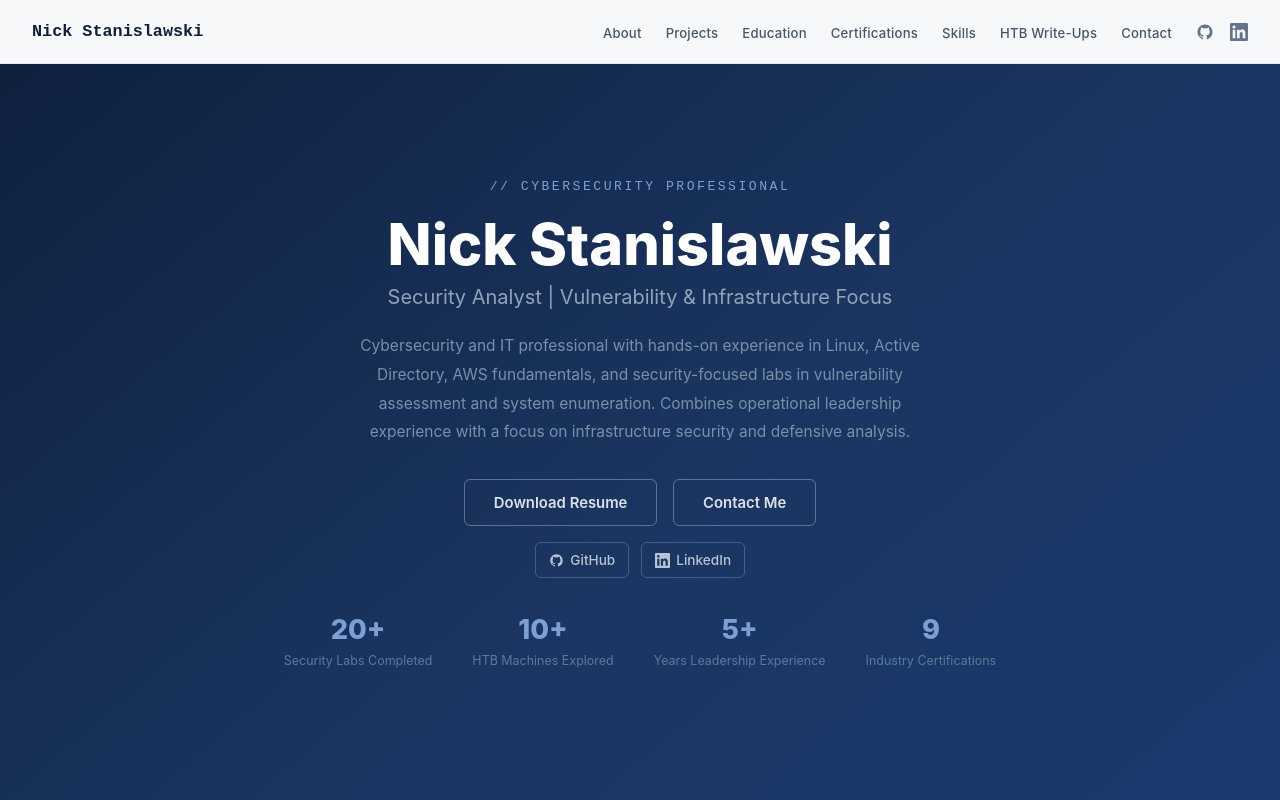
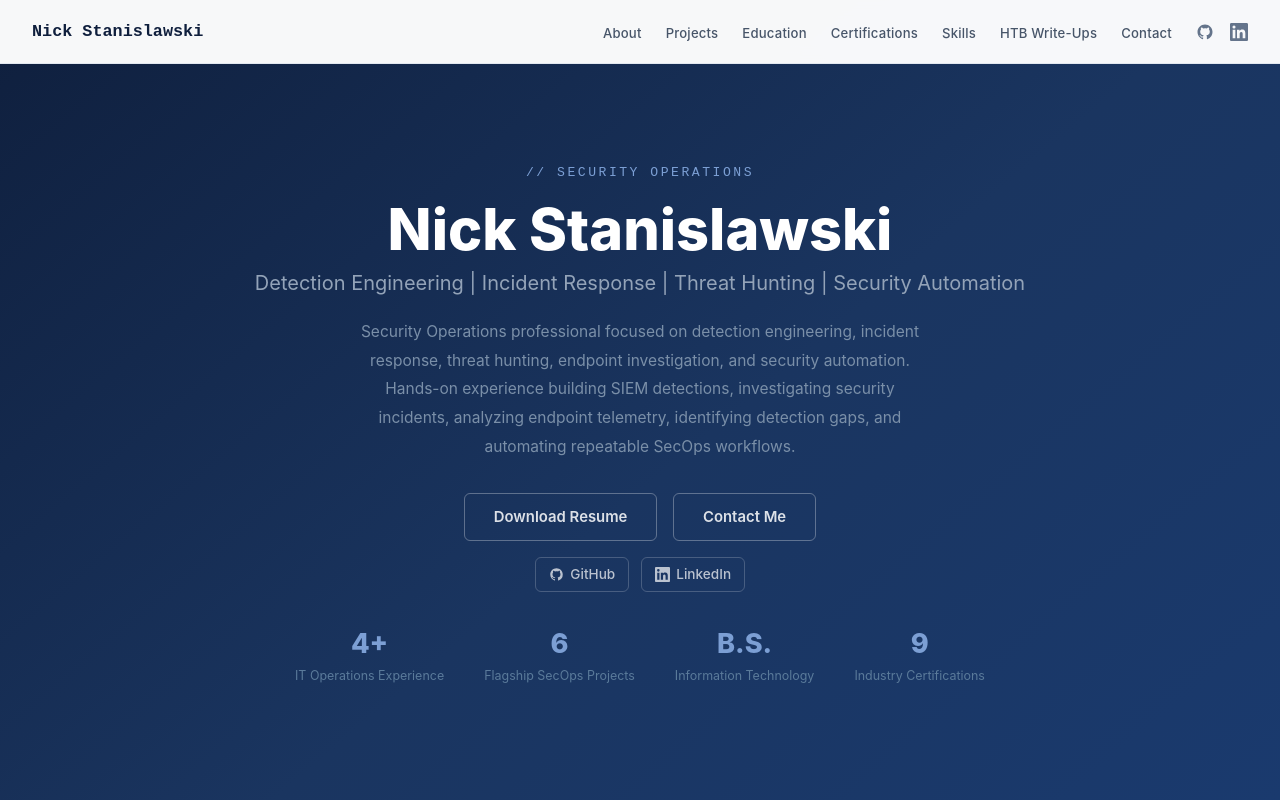
Before and after one commit to NickStanislawski/portfolio, a React (Vite) app: page / in a window 1280 px wide. Shown: the top 800 px of the page. Built offline with nearby package versions, Linux system fonts and the light colour scheme.

Commit message:
update to SecOps

```diff
--- a/index.html
+++ b/index.html
@@ -4,7 +4,7 @@
     <meta charset="UTF-8" />
     <!-- <link rel="icon" type="image/svg+xml" href="/vite.svg" /> -->
     <meta name="viewport" content="width=device-width, initial-scale=1.0" />
-    <title> Site Name</title>
+    <title> Nick Stanislawski</title>
   </head>
   <body>
     <div id="root"></div>
--- a/src/Components/Hero.tsx
+++ b/src/Components/Hero.tsx
@@ -25,7 +25,7 @@ export const Hero = () => (
           marginBottom: "1rem",
         }}
       >
-        // CYBERSECURITY PROFESSIONAL
+        // SECURITY OPERATIONS
       </span>
       <h1
         style={{
@@ -46,7 +46,7 @@ export const Hero = () => (
           margin: "0 0 1.25rem",
         }}
       >
-        Security Analyst | Vulnerability & Infrastructure Focus
+        Detection Engineering | Incident Response | Threat Hunting | Security Automation
       </p>
       <p
         style={{
@@ -57,11 +57,7 @@ export const Hero = () => (
           fontSize: "0.97rem",
         }}
       >
-        Cybersecurity and IT professional with hands-on experience in Linux,
-        Active Directory, AWS fundamentals, and security-focused labs in
-        vulnerability assessment and system enumeration. Combines operational
-        leadership experience with a focus on infrastructure security and
-        defensive analysis.
+        Security Operations professional focused on detection engineering, incident response, threat hunting, endpoint investigation, and security automation. Hands-on experience building SIEM detections, investigating security incidents, analyzing endpoint telemetry, identifying detection gaps, and automating repeatable SecOps workflows.
       </p>
 
       <div
@@ -137,9 +133,9 @@ export const Hero = () => (
         }}
       >
         {[
-          ["20+", "Security Labs Completed"],
-          ["10+", "HTB Machines Explored"],
-          ["5+", "Years Leadership Experience"],
+          ["4+", "IT Operations Experience"],
+          ["6", "Flagship SecOps Projects"],
+          ["B.S.", "Information Technology"],
           ["9", "Industry Certifications"],
         ].map(([n, l]) => (
           <div key={l} style={{ textAlign: "center" }}>
--- a/src/Components/contact.tsx
+++ b/src/Components/contact.tsx
@@ -38,8 +38,8 @@ export const Contact = ({ style }: Props) => {
     },
     {
       label: "Email",
-      val: "nickstan1110@gmail.com",
-      href: "mailto:nickstan1110@gmail.com",
+      val: "nick.stanislawski@outlook.com",
+      href: "mailto:nick.stanislawski@outlook.com",
       icon: (
         <svg
           width="16"
--- a/src/Pages/MainPage.tsx
+++ b/src/Pages/MainPage.tsx
@@ -3,7 +3,7 @@ import { projects } from "../Entities/projects";
 // import { labs } from "../Entities/labs";
 import { Footer } from "../Components/footer";
 import { Contact } from "../Components/contact";
-import { HTBWriteups } from "../Components/HTBWriteups";
+// import { HTBWriteups } from "../Components/HTBWriteups";
 // import { CVEWriteups } from "../Components/CVEWriteups";
 import Certifications from "../Components/Certifications";
 import { Education } from "../Components/Education";
@@ -43,8 +43,8 @@ const App = () => {
         style={"sectionAlt"}
       /> */}
       {/* <CVEWriteups style={"section"}/> */}
-      <HTBWriteups style={"section"} />
-      <Contact style={"sectionAlt"}/>
+      {/* <HTBWriteups style={"section"} /> */}
+      <Contact style={"section"}/>
       <Footer />
     </div>
   );
```
Also changed, not shown: 1 other file (tests, documents, lock files or other folders).
